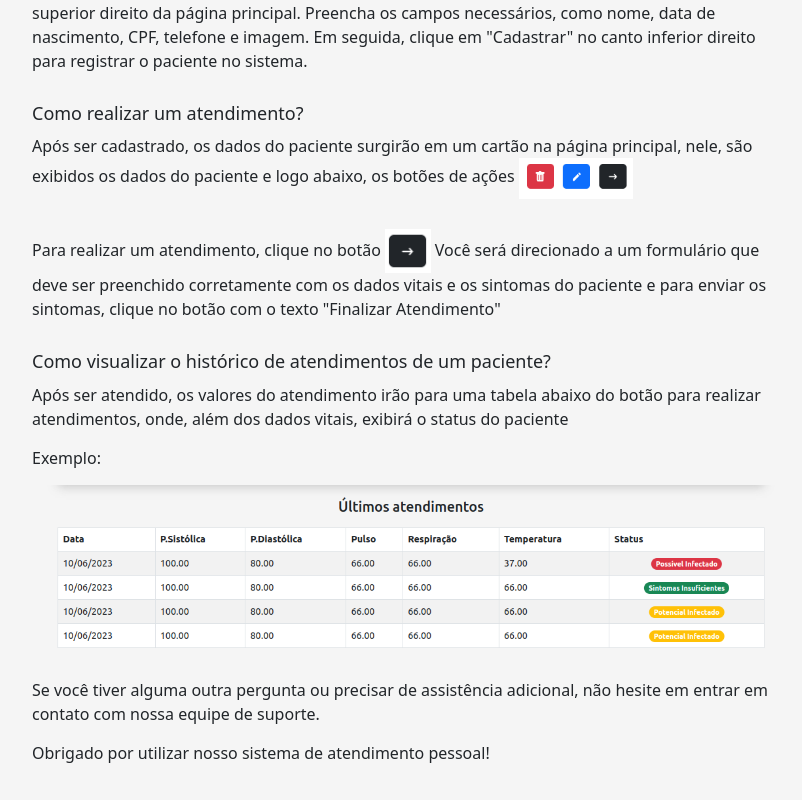
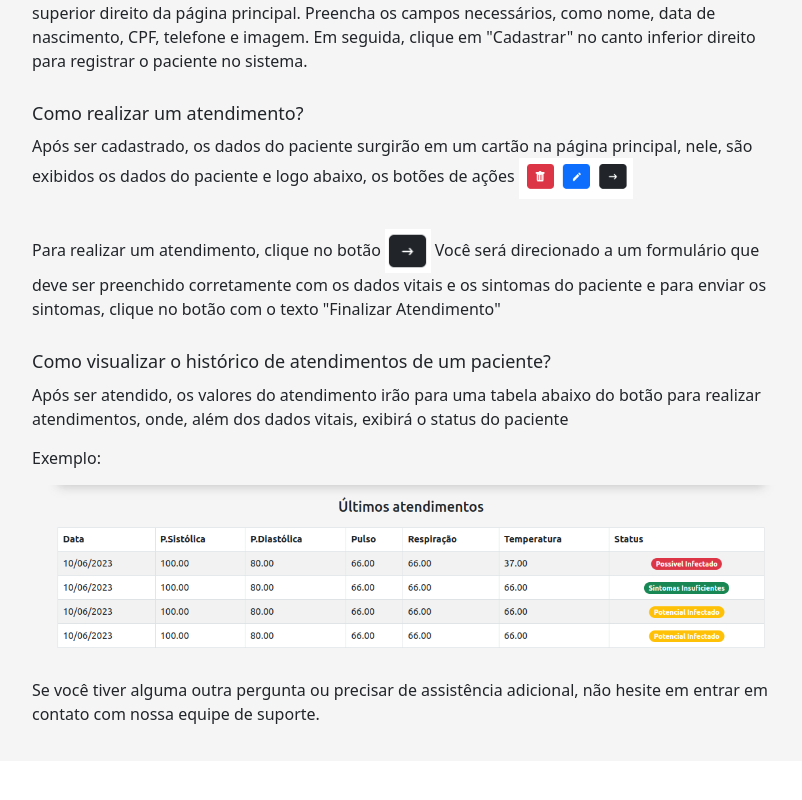
Before and after one commit to carolinaCode/FrontMultiIntegrada, a React (Vite) app: page /help in a window 1280 px wide. Shown: the part 384-1184 px from the top of the page, without its empty margins (228-1030 px from the left). After the commit the page ends 1145 px from the top, so only its background shows below. Built offline with nearby package versions, Linux system fonts and the light colour scheme.

Commit message:
finished

```diff
--- a/src/components/Help/index.tsx
+++ b/src/components/Help/index.tsx
@@ -32,7 +32,6 @@ export default function Help() {
       <p>Exemplo:</p><p> <img src={table}/> </p>
     </div>
     <p>Se você tiver alguma outra pergunta ou precisar de assistência adicional, não hesite em entrar em contato com nossa equipe de suporte.</p>
-    <p>Obrigado por utilizar nosso sistema de atendimento pessoal!</p>
   </div>
   </div>
   );
```
